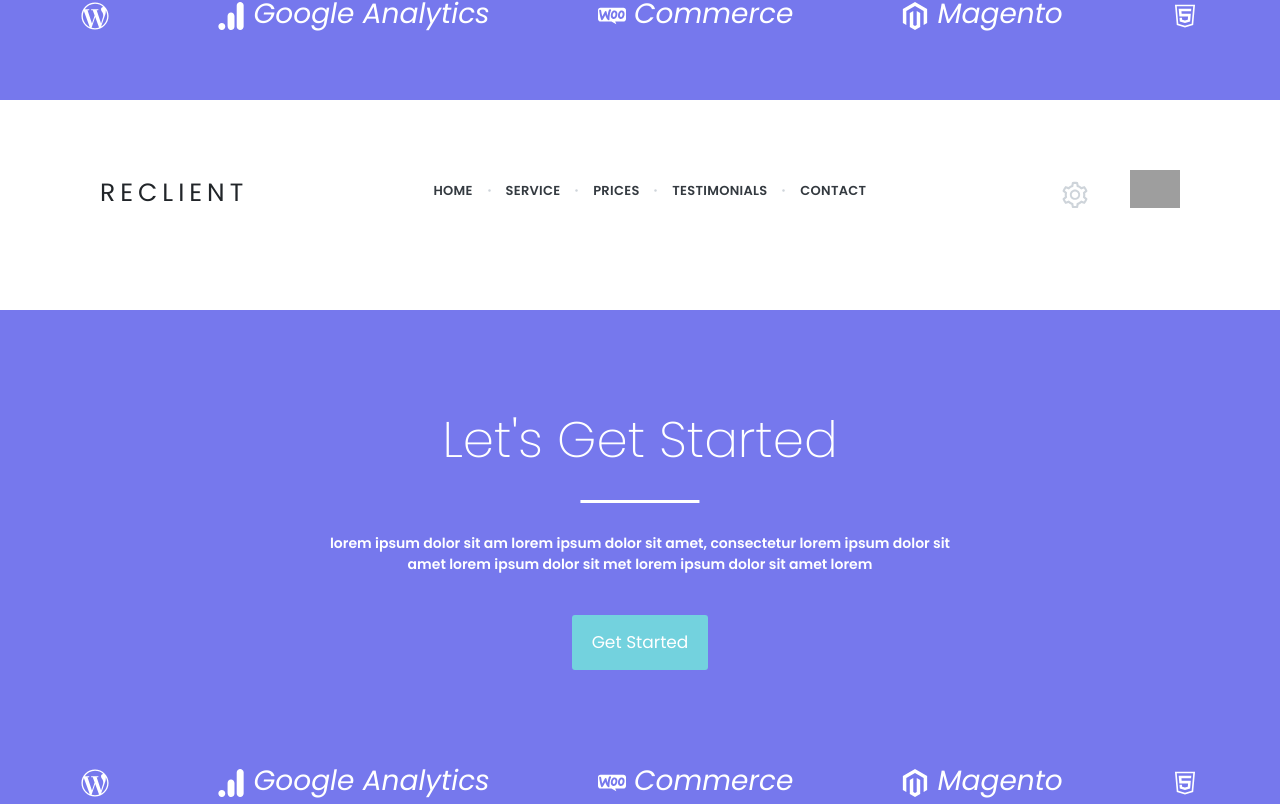
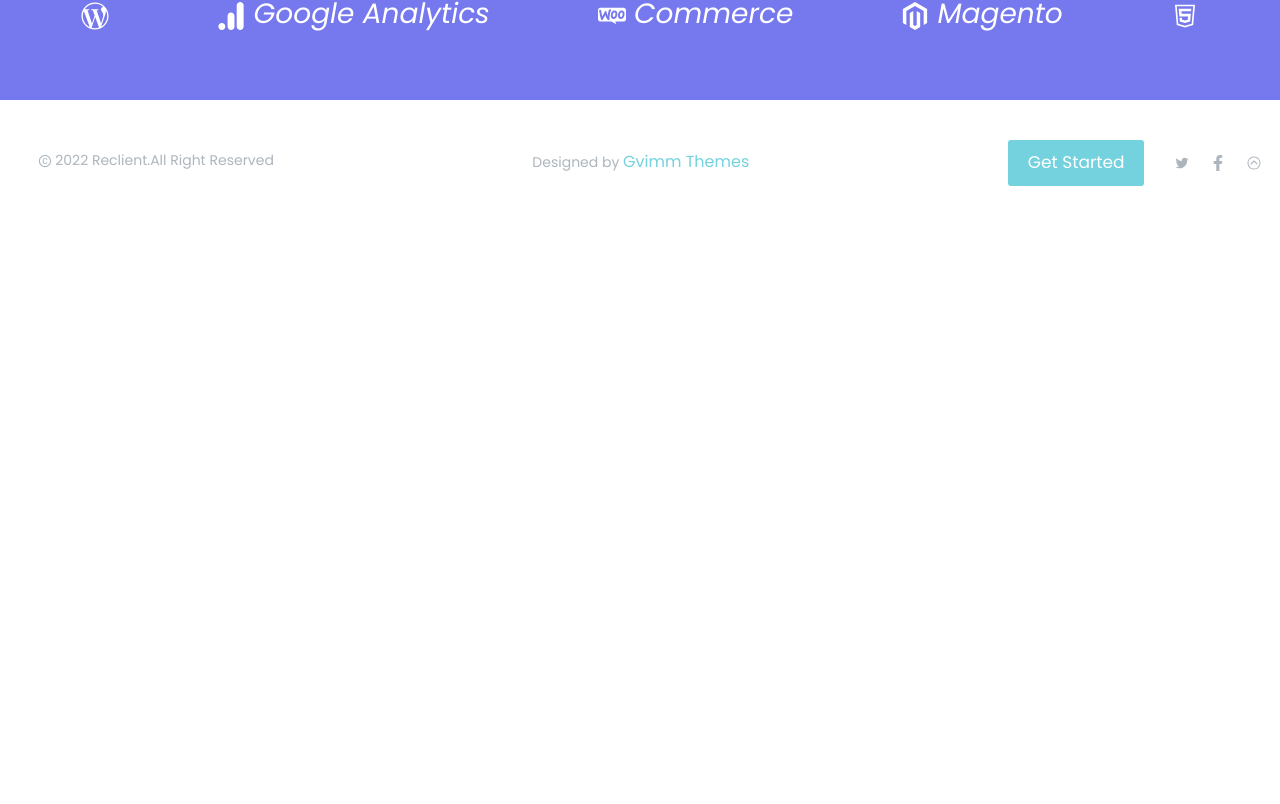
Before and after one commit to Rishi-CloudIn/Demo-porfolio, a React (Create React App) app: page / in a window 1280 px wide. Shown: the part 5176-5980 px from the top of the page. After the commit the page ends 5382 px from the top, so only its background shows below. Built offline with nearby package versions, Linux system fonts and the light colour scheme; grey boxes are pictures that could not be loaded.

Commit message:
error fix

```diff
--- a/src/App.js
+++ b/src/App.js
@@ -8,12 +8,12 @@ import Process from './components/Process/Process';
 import Testimonial from './components/Testimonials/Testimonial';
 import Start from './components/Start/Start';
 import Footer from './components/Footer/Footer';
-import {
-  BrowserRouter as Router,
-  Route,
-  // Routes,
-  Link
-} from "react-router-dom";
+// import {
+//   BrowserRouter as Router,
+//   Route,
+//   // Routes,
+//   Link
+// } from "react-router-dom";
 
 function App() {
   return (
@@ -26,8 +26,6 @@ function App() {
           <Process />
           <Testimonial />
           <Start />
-          <Navbar />
-          <Start />
           <Footer />
     </div>
   );
```
Also changed, not shown: 1 other file (tests, documents, lock files or other folders).
